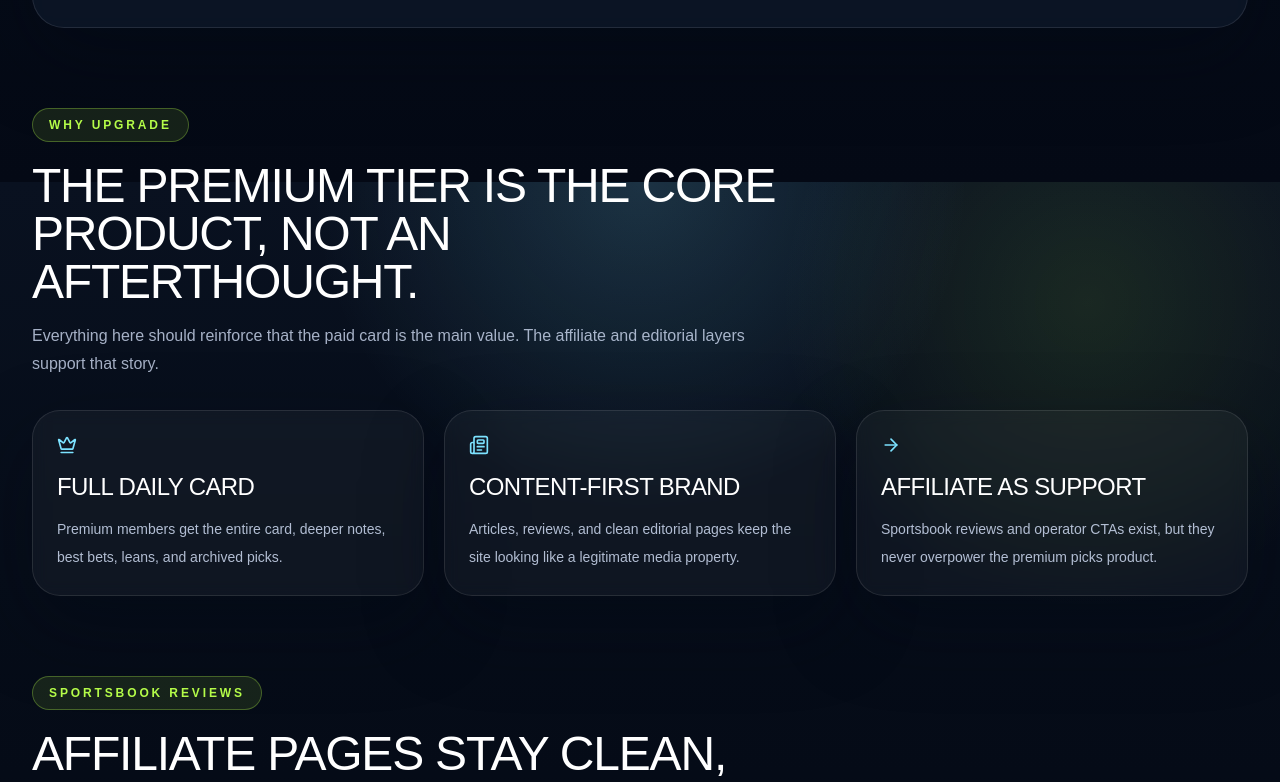
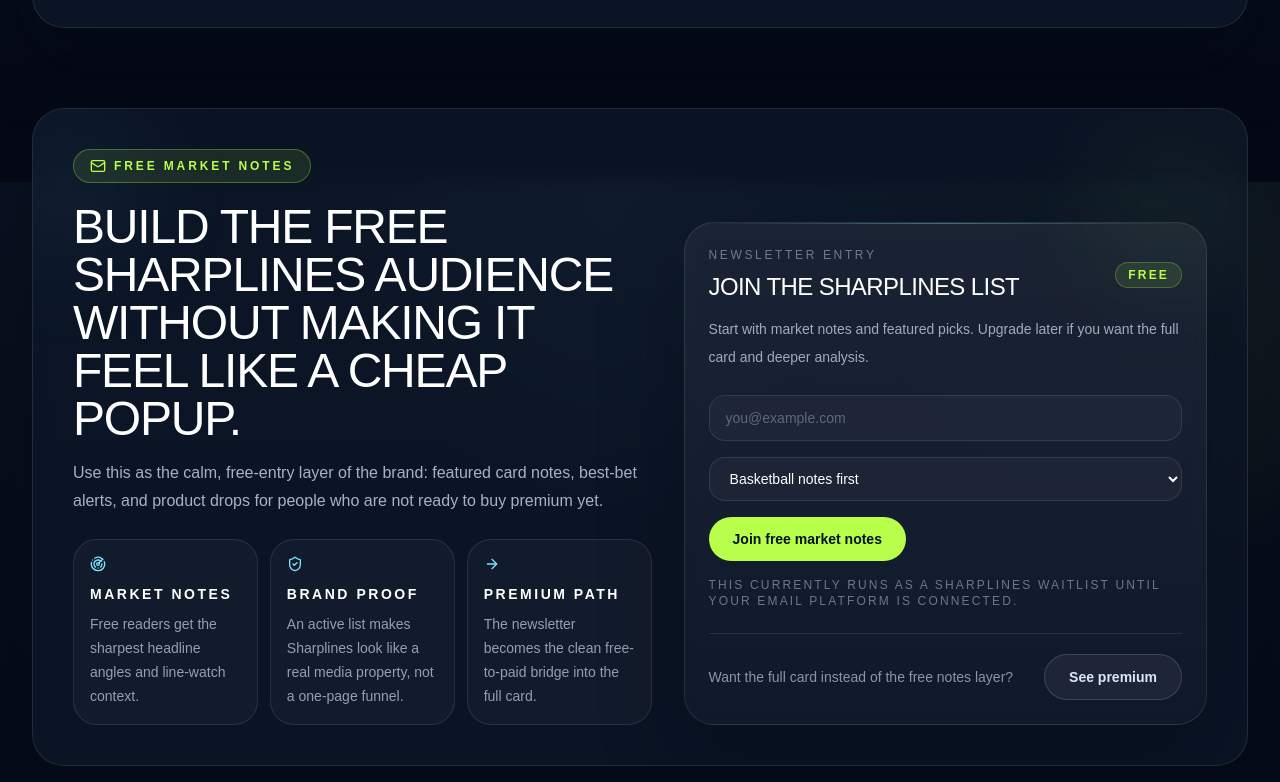
Before and after one commit to Sharplines12/sharplines, a Next.js app: page / in a window 1280 px wide. Shown: the part 3018-3800 px from the top of the page. Built offline with nearby package versions, Linux system fonts and the light colour scheme; no server answers; the database is empty.

Commit message:
Add premium newsletter signup section

```diff
--- /dev/null
+++ b/app/newsletter/actions.ts
@@ -0,0 +1,28 @@
+"use server";
+
+export type NewsletterFormState = {
+  success: boolean;
+  message: string;
+};
+
+export async function submitNewsletterAction(
+  _prevState: NewsletterFormState,
+  formData: FormData
+): Promise<NewsletterFormState> {
+  const email = String(formData.get("email") || "").trim().toLowerCase();
+  const focus = String(formData.get("focus") || "").trim();
+
+  if (!email || !email.includes("@")) {
+    return {
+      success: false,
+      message: "Add a valid email so we know where to send Sharplines market notes."
+    };
+  }
+
+  return {
+    success: true,
+    message: focus
+      ? `You're on the Sharplines market notes list for ${focus.toLowerCase()}. Connect this action to your email platform next to turn the waitlist live.`
+      : "You're on the Sharplines market notes list. Connect this action to your email platform next to turn the waitlist live."
+  };
+}
--- a/app/page.tsx
+++ b/app/page.tsx
@@ -7,6 +7,7 @@ import { BestBetBanner } from "@/components/best-bet-banner";
 import { CheckoutButton } from "@/components/checkout-button";
 import { DisclaimerBanner } from "@/components/disclaimer-banner";
 import { LockedPickCard } from "@/components/locked-pick-card";
+import { NewsletterSignup } from "@/components/newsletter-signup";
 import { PickRow } from "@/components/pick-row";
 import { PremiumCtaBlock } from "@/components/premium-cta-block";
 import { RecordTracker } from "@/components/record-tracker";
@@ -175,6 +176,10 @@ export default async function HomePage() {
       </section>
 
       <section className="site-container mt-20">
+        <NewsletterSignup />
+      </section>
+
+      <section className="site-container mt-20">
         <SectionHeading
           eyebrow="Why Upgrade"
           title="The premium tier is the core product, not an afterthought."
--- /dev/null
+++ b/components/newsletter-signup.tsx
@@ -0,0 +1,120 @@
+"use client";
+
+import { useActionState } from "react";
+import Link from "next/link";
+import { ArrowRight, Mail, Radar, ShieldCheck } from "lucide-react";
+import { submitNewsletterAction } from "@/app/newsletter/actions";
+
+const initialState = {
+  success: false,
+  message: ""
+};
+
+export function NewsletterSignup() {
+  const [state, formAction, isPending] = useActionState(submitNewsletterAction, initialState);
+
+  return (
+    <div className="panel-strong relative overflow-hidden px-6 py-8 sm:px-10 sm:py-10">
+      <div className="hero-orb -left-4 top-6 h-24 w-24 bg-aqua/15" />
+      <div className="hero-orb right-4 top-10 h-28 w-28 bg-neon/10" />
+      <div className="grid gap-8 lg:grid-cols-[1.05fr_0.95fr] lg:items-end">
+        <div className="relative">
+          <span className="eyebrow">
+            <Mail className="h-4 w-4" />
+            Free Market Notes
+          </span>
+          <h2 className="mt-5 max-w-3xl text-4xl uppercase leading-none text-white sm:text-5xl">
+            Build the free Sharplines audience without making it feel like a cheap popup.
+          </h2>
+          <p className="mt-4 max-w-2xl text-base leading-7 text-mist/75">
+            Use this as the calm, free-entry layer of the brand: featured card notes, best-bet alerts, and product
+            drops for people who are not ready to buy premium yet.
+          </p>
+          <div className="mt-6 grid gap-3 sm:grid-cols-3">
+            {[
+              {
+                icon: Radar,
+                title: "Market notes",
+                copy: "Free readers get the sharpest headline angles and line-watch context."
+              },
+              {
+                icon: ShieldCheck,
+                title: "Brand proof",
+                copy: "An active list makes Sharplines look like a real media property, not a one-page funnel."
+              },
+              {
+                icon: ArrowRight,
+                title: "Premium path",
+                copy: "The newsletter becomes the clean free-to-paid bridge into the full card."
+              }
+            ].map((item) => (
+              <div key={item.title} className="rounded-[24px] border border-white/10 bg-white/[0.03] p-4">
+                <item.icon className="h-4 w-4 text-aqua" />
+                <p className="mt-3 text-sm font-semibold uppercase tracking-[0.18em] text-white">{item.title}</p>
+                <p className="mt-2 text-sm leading-6 text-mist/65">{item.copy}</p>
+              </div>
+            ))}
+          </div>
+        </div>
+
+        <div className="relative rounded-[30px] border border-white/10 bg-[linear-gradient(180deg,rgba(255,255,255,0.06),rgba(255,255,255,0.02))] p-5 shadow-panel backdrop-blur sm:p-6">
+          <div className="absolute inset-x-6 top-0 h-px bg-gradient-to-r from-transparent via-aqua/40 to-transparent" />
+          <div className="flex items-center justify-between gap-3">
+            <div>
+              <p className="muted-label">Newsletter entry</p>
+              <h3 className="mt-2 text-2xl uppercase text-white">Join the Sharplines list</h3>
+            </div>
+            <div className="rounded-full border border-neon/25 bg-neon/10 px-3 py-1 text-xs font-semibold uppercase tracking-[0.18em] text-neon">
+              Free
+            </div>
+          </div>
+          <p className="mt-3 text-sm leading-7 text-mist/70">
+            Start with market notes and featured picks. Upgrade later if you want the full card and deeper analysis.
+          </p>
+
+          <form action={formAction} className="mt-6 space-y-4">
+            <div className="grid gap-4">
+              <input
+                name="email"
+                type="email"
+                placeholder="you@example.com"
+                className="glass-input"
+                autoComplete="email"
+              />
+              <select name="focus" className="glass-input" defaultValue="Basketball">
+                <option value="Basketball" className="bg-ink text-white">
+                  Basketball notes first
+                </option>
+                <option value="Basketball + Hockey" className="bg-ink text-white">
+                  Basketball + Hockey
+                </option>
+                <option value="Best Bet Alerts" className="bg-ink text-white">
+                  Best bet alerts
+                </option>
+              </select>
+            </div>
+
+            <button type="submit" className="cta-primary w-full sm:w-auto" disabled={isPending}>
+              {isPending ? "Joining..." : "Join free market notes"}
+            </button>
+
+            {state.message ? (
+              <p className={`text-sm leading-6 ${state.success ? "text-neon" : "text-amber-100"}`}>{state.message}</p>
+            ) : (
+              <p className="text-xs uppercase tracking-[0.18em] text-mist/45">
+                This currently runs as a Sharplines waitlist until your email platform is connected.
+              </p>
+            )}
+          </form>
+
+          <div className="mt-6 flex flex-col gap-3 border-t border-white/10 pt-5 sm:flex-row sm:items-center sm:justify-between">
+            <p className="text-sm text-mist/60">Want the full card instead of the free notes layer?</p>
+            <Link href="/pricing" className="cta-secondary">
+              See premium
+            </Link>
+          </div>
+        </div>
+      </div>
+    </div>
+  );
+}
```
